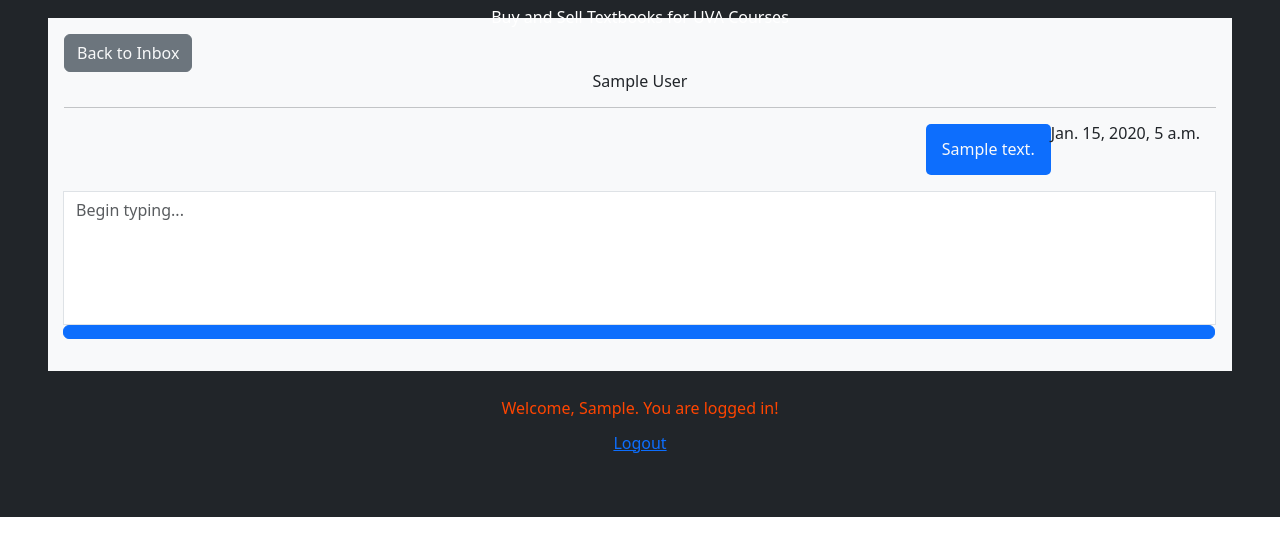
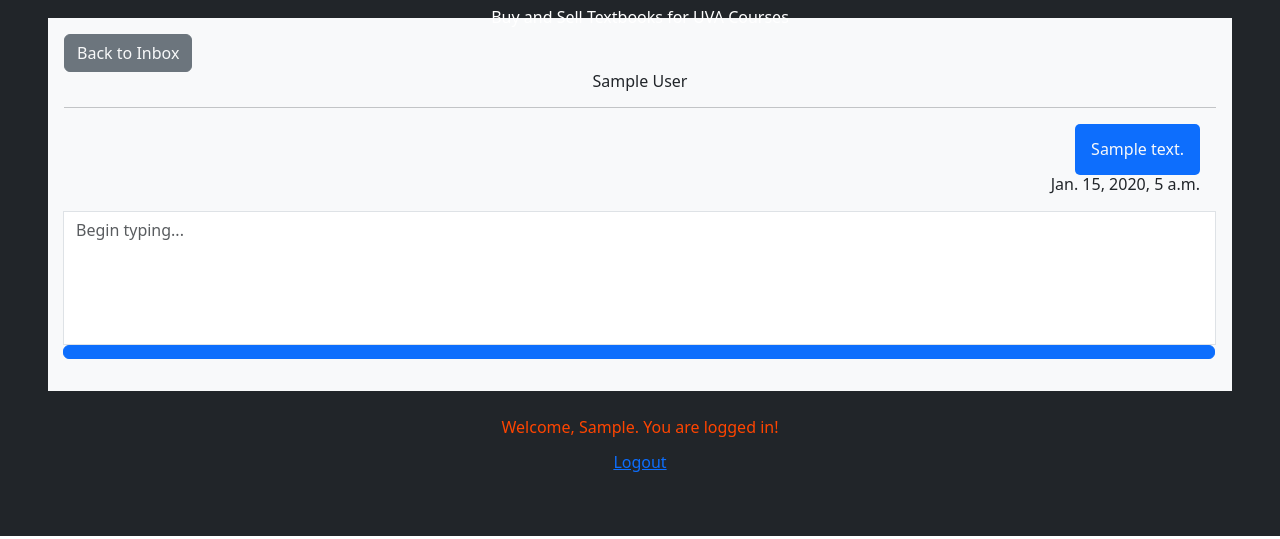
Before and after one commit to kevingrieco/textbookexchange, a Django app: page /inbox/1/ in a window 1280 px wide. Shown: the part 261-800 px from the top of the page. Run offline with Django 4.2, Linux system fonts and the light colour scheme; a user stored in the database is signed in; tables that the repository leaves empty hold one stand-in row (values such as "Sample post"); some libraries are stand-ins or nearby versions.

Commit message:
Style message times below message content

```diff
--- a/templates/direct_messages/message_user.html
+++ b/templates/direct_messages/message_user.html
@@ -19,21 +19,23 @@
     <div class="m-3">
         {% if message.sender == sender %}
         <div style="flex-direction:column;">
-            <div class="d-flex justify-content-end">
-                <div class="bg-primary p-3 text-light" style="border-radius:5px;">
+            <div>
+                <div class="d-flex justify-content-end bg-primary p-3 text-light" style="border-radius:5px;margin-left:auto;width:fit-content;max-width:25%;">
                     {{message.content}}
                 </div>
-                <div>
+                <div class="d-flex justify-content-end">
                     {{message.time}}
                 </div>
             </div>
         </div>
         {% else %}
-            <div class="d-flex justify-content-start">
-                <div class="bg-light border p-3 border-dark text-dark" style="border-radius:5px;">
+            <div>
+                <div class="d-flex justify-content-start bg-light border p-3 border-dark text-dark" style="border-radius:5px;width:fit-content;max-width:25%;">
                     {{message.content}}
                 </div>
-                {{message.time}}
+                <div class="d-flex justify-content-start">
+                    {{message.time}}
+                </div>
             </div>
         {% endif %}
     </div>
```
